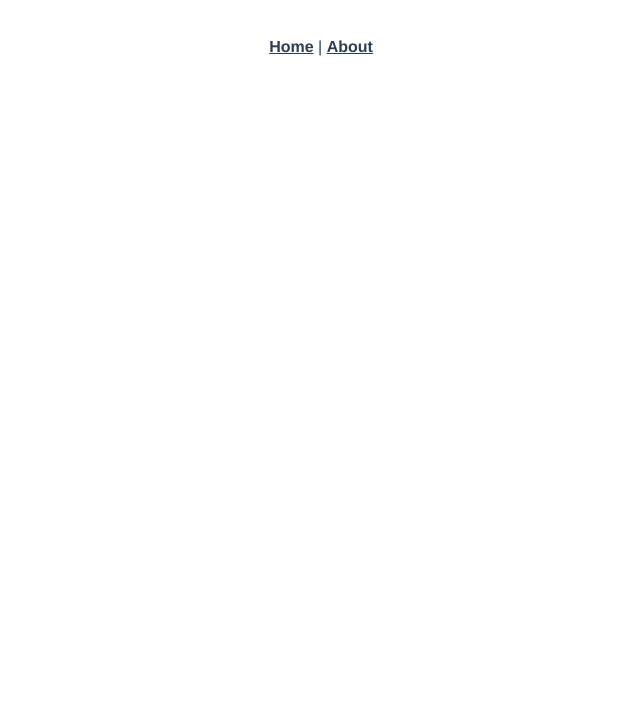
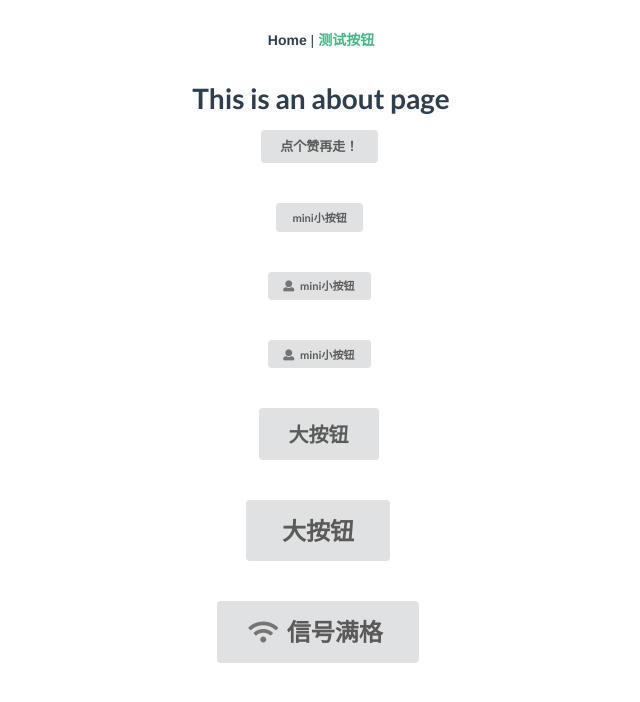
Before and after one commit to Mr-XiaoQinChen/package, a Vue app: page /pagebutton in a window 1280 px wide. Shown: the top 702 px of the page, without its empty margins (319-959 px from the left). Built offline with nearby package versions, Linux system fonts and the light colour scheme.

Commit message:
自定义按钮内容、定义按钮大小、定义图标

```diff
--- a/examples/App.vue
+++ b/examples/App.vue
@@ -2,7 +2,7 @@
   <div id="app">
     <div id="nav">
       <router-link to="/">Home</router-link> |
-      <router-link to="/about">About</router-link>
+      <router-link to="/pagebutton">测试按钮</router-link>
     </div>
     <router-view/>
   </div>
--- a/examples/router/index.js
+++ b/examples/router/index.js
@@ -11,12 +11,12 @@ const routes = [
     component: Home
   },
   {
-    path: '/about',
-    name: 'About',
+    path: '/pagebutton',
+    name: 'page-button',
     // route level code-splitting
     // this generates a separate chunk (about.[hash].js) for this route
     // which is lazy-loaded when the route is visited.
-    component: () => import(/* webpackChunkName: "about" */ '../views/About.vue')
+    component: () => import(/* webpackChunkName: "about" */ '../views/PageButton.vue')
   }
 ]
 
--- a/examples/views/About.vue
+++ /dev/null
@@ -1,5 +0,0 @@
-<template>
-  <div class="about">
-    <h1>This is an about page</h1>
-  </div>
-</template>
--- a/examples/views/Home.vue
+++ b/examples/views/Home.vue
@@ -1,19 +1,12 @@
 <template>
   <div class="home">
-    <img alt="Vue logo" src="../assets/logo.png">
-    <HelloWorld msg="Welcome to Your Vue.js App"/>
     <my-button></my-button>
   </div>
 </template>
 
 <script>
 // @ is an alias to /src
-import HelloWorld from '@/components/HelloWorld.vue'
-
 export default {
-  name: 'Home',
-  components: {
-    HelloWorld
-  }
+  name: 'Home'
 }
 </script>
--- /dev/null
+++ b/examples/views/PageButton.vue
@@ -0,0 +1,24 @@
+<template>
+  <div class="about">
+    <h1>This is an about page</h1>
+    <my-button>点个赞再走！</my-button>
+    <br>
+    <br>
+    <my-button size="mini">mini小按钮</my-button>
+    <br>
+    <br>
+    <my-button icon="user" size="mini">mini小按钮</my-button>
+    <br>
+    <br>
+    <my-button icon="bug" size="mini">mini小按钮</my-button>
+    <br>
+    <br>
+    <my-button size="huge">大按钮</my-button>
+    <br>
+    <br>
+    <my-button size="massive">大按钮</my-button>
+    <br>
+    <br>
+    <my-button icon="wifi" size="massive">信号满格</my-button>
+  </div>
+</template>
--- a/package.json
+++ b/package.json
@@ -9,6 +9,7 @@
   },
   "dependencies": {
     "core-js": "^3.6.4",
+    "semantic-ui-css": "^2.4.1",
     "vue": "^2.6.11",
     "vue-router": "^3.1.5"
   },
--- a/packages/button/button.vue
+++ b/packages/button/button.vue
@@ -1,14 +1,38 @@
 <template>
   <div>
-    <button>我是一个按钮</button>
+    <button class="ui button" :class="size">
+      <i v-if="icon" class="user icon" :class="icon"></i>
+      <slot>我是一个按钮</slot>
+    </button>
   </div>
 </template>
 
 <script>
 export default {
   name: 'MyButton',
+  props: {
+    size: {
+      type: String,
+      required: false,
+      default: 'small',
+      validator (val) {
+        return ['mini', 'tiny', 'small', 'medium', 'large', 'big', 'huge', 'massive'].includes(val)
+      }
+    },
+    icon: {
+      type: String,
+      required: false
+    }
+  },
   data () {
-    return {}
+    return {
+      // size: this.size
+    }
+  },
+  computed: {
+    cSize () {
+      return this.size
+    }
   }
 }
 </script>
--- a/packages/index.js
+++ b/packages/index.js
@@ -1,5 +1,8 @@
+// 引入插件 样式
+import 'semantic-ui-css/semantic.css'
+// 引入 组件
 import Button from './button/button.vue'
-
+// 导出 组件
 export default {
   install (Vue) {
     Vue.component('MyButton', Button)
```
Also changed, not shown: 1 other file (tests, documents, lock files or other folders).
